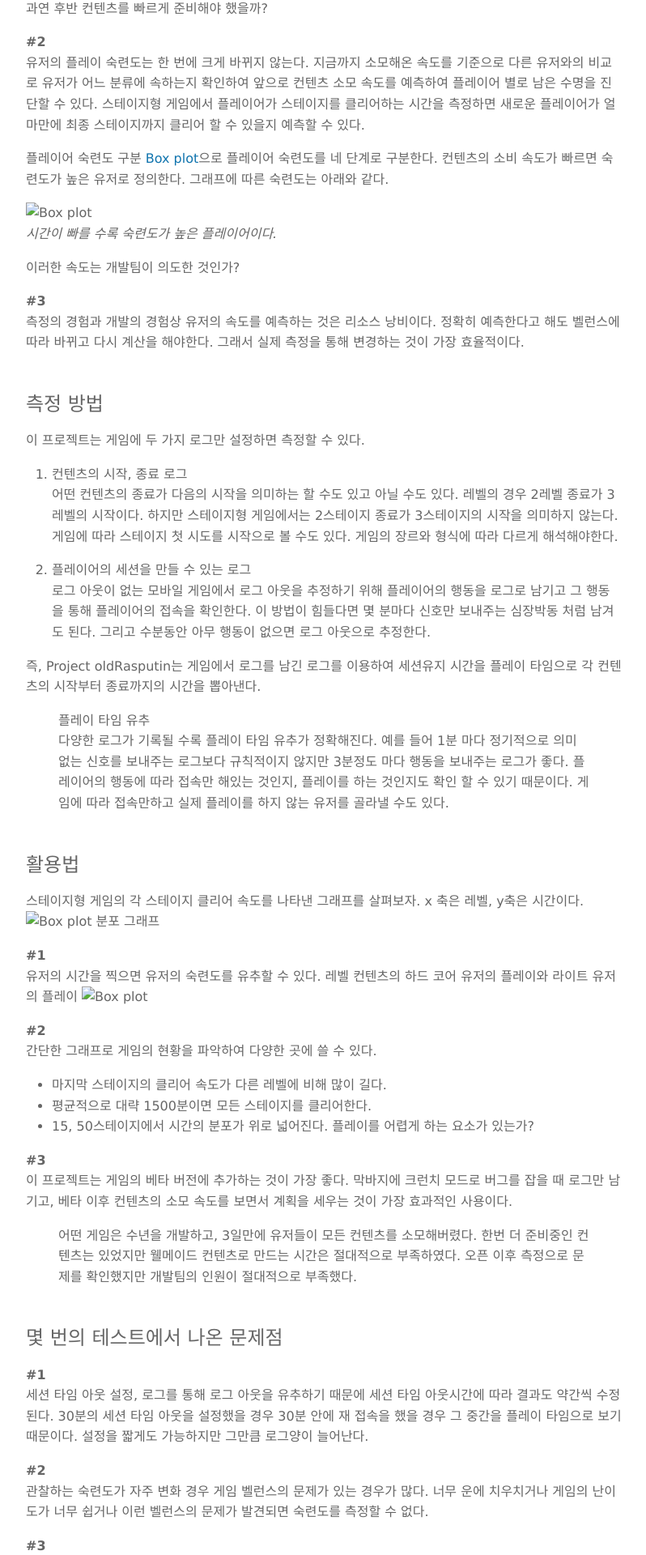
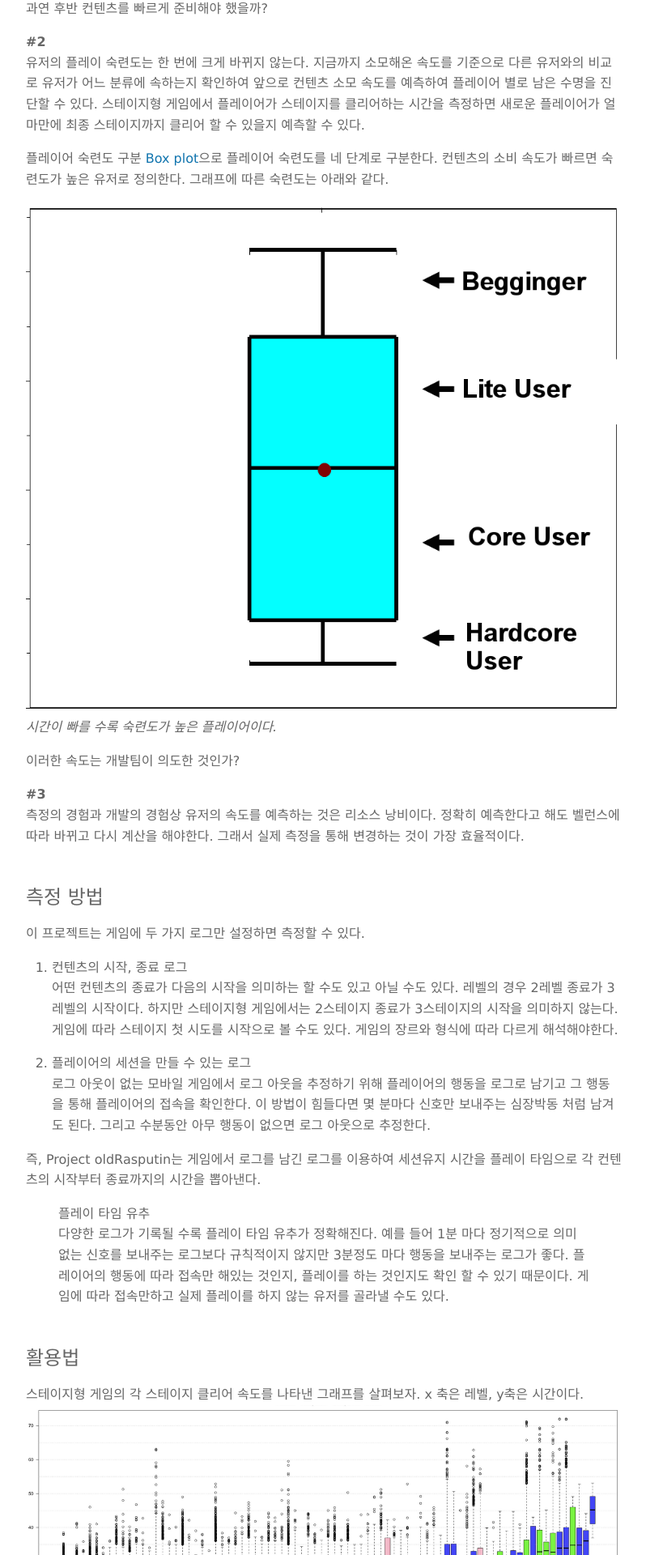
Before and after one commit to boxnwhiskr/boxnwhiskr.github.io, a Jekyll site: the page built from _posts/2015-04-06-when_will_this_game_die.markdown, in a window 1280 px wide. Shown: the part 1700-3620 px from the top of the page at 81% size, without its empty margins (240-1038 px from the left). Built offline with Jekyll 4.4.1, drawn with Linux system fonts in a browser that asks for light colours; nearby versions of some CDN libraries; some web fonts are replaced.

Commit message:
fixed image path

```diff
--- a/_posts/2015-04-06-when_will_this_game_die.markdown
+++ b/_posts/2015-04-06-when_will_this_game_die.markdown
@@ -41,7 +41,7 @@ date: 2015-04-06
 플레이어 숙련도 구분
 [Box  plot](http://en.wikipedia.org/wiki/Box_plot)으로 플레이어 숙련도를 네 단계로 구분한다. 컨텐츠의 소비 속도가 빠르면 숙련도가 높은 유저로 정의한다.  그래프에 따른 숙련도는 아래와 같다.
 
-![Box plot](/img/posts/2015-03-18-analyzing_blog_using_ga/boxnwhiskr.png)
+![Box plot](/img/posts/2015-04-06-when_will_this_game_die/boxnwhiskr.png)
 *시간이 빠를 수록 숙련도가 높은 플레이어이다.*
 
 이러한 속도는 개발팀이 의도한 것인가?
@@ -68,12 +68,12 @@ date: 2015-04-06
 ##활용법
 
 스테이지형 게임의 각 스테이지 클리어 속도를 나타낸 그래프를 살펴보자. x 축은 레벨, y축은 시간이다.
-![Box plot 분포 그래프](/img/posts/2015-03-18-analyzing_blog_using_ga/whisker_2.png)
+![Box plot 분포 그래프](/img/posts/2015-04-06-when_will_this_game_die/whisker_2.png)
 
 **\#1**
 유저의 시간을 찍으면 유저의 숙련도를 유추할 수 있다.
 레벨 컨텐츠의 하드 코어 유저의 플레이와 라이트 유저의 플레이
-![Box plot](/img/posts/2015-03-18-analyzing_blog_using_ga/whisker_3.png)
+![Box plot](/img/posts/2015-04-06-when_will_this_game_die/whisker_3.png)
 
 **\#2**
 간단한 그래프로 게임의 현황을 파악하여 다양한 곳에 쓸 수 있다.
```
